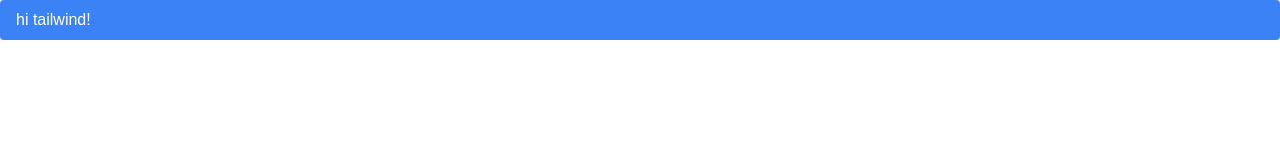
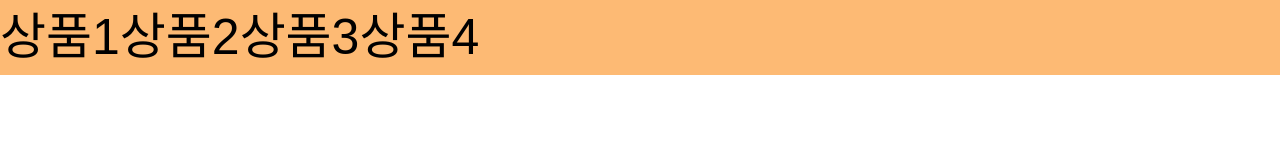
Before and after one commit to FRONTENDSCHOOL8/market-emong, a website built with Vite: page index.html in a window 1280 px wide. Built offline with nearby package versions, Linux system fonts and the light colour scheme.

Commit message:
충돌 테스트 다같이 보내는 커밋 Test Test
-

```diff
--- a/index.html
+++ b/index.html
@@ -11,8 +11,13 @@
     <script type="module" src="/main.js"></script>
   </head>
   <body>
-    <div id="app" class="rounded bg-blue-500 px-4 py-2 text-base text-white">
-      hi tailwind!
+    <div class="swiper-product bg-orange-300 text-50pxr">
+      <ul class="flex">
+        <li>상품1</li>
+        <li>상품2</li>
+        <li>상품3</li>
+        <li>상품4</li>
+      </ul>
     </div>
   </body>
 </html>
```
Also changed, not shown: 1 other file.
